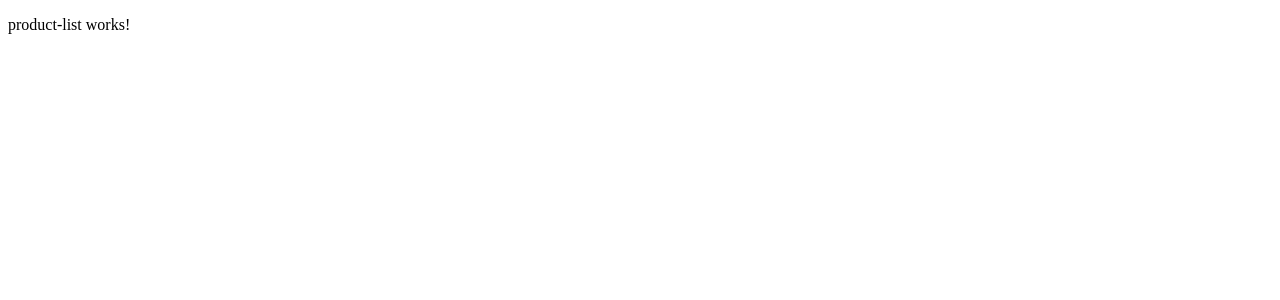
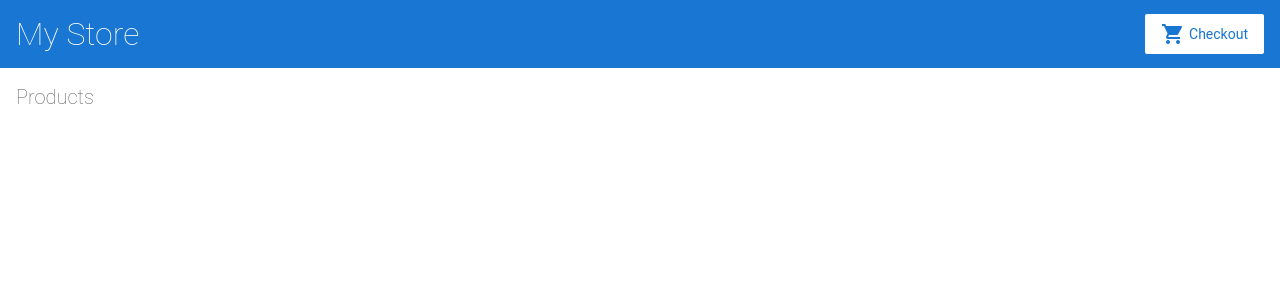
Before and after one commit to Goafterthewind/angular-WebTest, an Angular app: page / in a window 1280 px wide. Shown: the top 300 px of the page. Built offline with nearby package versions, Linux system fonts and the light colour scheme.

Commit message:
同步stackblitz端初始代码
1、添加全局样式
2、添加top-bar组件
3、添加products.ts文件
4、添加代码注释

```diff
--- a/src/app/app.component.css
+++ b/src/app/app.component.css
@@ -0,0 +1,3 @@
+p {
+    font-family: Lato;
+  }
--- a/src/app/app.component.html
+++ b/src/app/app.component.html
@@ -1 +1,6 @@
-<router-outlet></router-outlet>
+<app-top-bar></app-top-bar>
+
+<!-- 页面占位符，动态加载，会被替换掉 -->
+<div class="container">
+    <router-outlet></router-outlet>
+  </div>
--- a/src/app/app.component.ts
+++ b/src/app/app.component.ts
@@ -6,5 +6,5 @@ import { Component } from '@angular/core';
   styleUrls: ['./app.component.css']
 })
 export class AppComponent {
-  title = 'webTest';
+  // title = 'webTest';
 }
--- a/src/app/app.module.ts
+++ b/src/app/app.module.ts
@@ -1,23 +1,29 @@
 import { BrowserModule } from '@angular/platform-browser';
 import { NgModule } from '@angular/core';
 import { RouterModule } from '@angular/router';
-
+import { ReactiveFormsModule } from '@angular/forms';
 
 import { AppComponent } from './app.component';
 import { ProductListComponent } from './product-list/product-list.component';
+import { TopBarComponent } from './top-bar/top-bar.component';
 
 @NgModule({
   declarations: [
     AppComponent,
-    ProductListComponent
+    ProductListComponent,
+    TopBarComponent
   ],
+
+  // 配置路由，根据不同的url，跳转不同的页面
   imports: [
     BrowserModule,
+    ReactiveFormsModule, // 这个模块的作用是？？
+    // 有路由定义组成的数组，path是用来匹配浏览器地址中的url，component是指路由对应的组件
     RouterModule.forRoot([
       { path: '', component: ProductListComponent },
     ])
   ],
-  providers: [],
+  // providers: [],
   bootstrap: [AppComponent]
 })
 export class AppModule { }
--- a/src/app/product-list/product-list.component.html
+++ b/src/app/product-list/product-list.component.html
@@ -1 +1 @@
-<p>product-list works!</p>
+<h2>Products</h2>
--- a/src/app/product-list/product-list.component.ts
+++ b/src/app/product-list/product-list.component.ts
@@ -1,15 +1,18 @@
 import { Component, OnInit } from '@angular/core';
+
+import { products } from '../products';
 
 @Component({
   selector: 'app-product-list',
   templateUrl: './product-list.component.html',
   styleUrls: ['./product-list.component.css']
 })
-export class ProductListComponent implements OnInit {
+export class ProductListComponent {
 
-  constructor() { }
+  products = products;
 
-  ngOnInit() {
+  share() {
+    window.alert('The product has been shared!');
   }
 
 }
--- /dev/null
+++ b/src/app/products.ts
@@ -0,0 +1,17 @@
+export const products = [
+    {
+      name: 'Phone XL',
+      price: 799,
+      description: 'A large phone with one of the best screens'
+    },
+    {
+      name: 'Phone Mini',
+      price: 699,
+      description: 'A great phone with one of the best cameras'
+    },
+    {
+      name: 'Phone Standard',
+      price: 299,
+      description: ''
+    }
+  ];
--- /dev/null
+++ b/src/app/top-bar/top-bar.component.html
@@ -0,0 +1,5 @@
+<a [routerLink]="['/']">
+    <h1>My Store</h1>
+  </a>
+
+  <a [routerLink]="['/cart']" class="button fancy-button"><i class="material-icons">shopping_cart</i>Checkout</a>
--- /dev/null
+++ b/src/app/top-bar/top-bar.component.ts
@@ -0,0 +1,15 @@
+import { Component, OnInit } from '@angular/core';
+
+@Component({
+  selector: 'app-top-bar',
+  templateUrl: './top-bar.component.html',
+  styleUrls: ['./top-bar.component.css']
+})
+export class TopBarComponent implements OnInit {
+
+  constructor() { }
+
+  ngOnInit() {
+  }
+
+}
--- a/src/index.html
+++ b/src/index.html
@@ -6,8 +6,13 @@
   <base href="/">
   <meta name="viewport" content="width=device-width, initial-scale=1">
   <link rel="icon" type="image/x-icon" href="favicon.ico">
+  <link
+      href="https://fonts.googleapis.com/icon?family=Material+Icons"
+      rel="stylesheet"
+    />
 </head>
 <body>
+  <!-- app-root标签相当于局部页面的占位符，动态加载；运行时会被app.component.html替换掉 -->
   <app-root></app-root>
 </body>
 </html>
--- a/src/styles.css
+++ b/src/styles.css
@@ -1 +1,146 @@
 /* You can add global styles to this file, and also import other style files */
+/* Global Styles */
+
+* {
+    font-family: 'Roboto', Arial, sans-serif;
+    color: #616161;
+    box-sizing: border-box;
+    -webkit-font-smoothing: antialiased;
+    -moz-osx-font-smoothing: grayscale;
+  }
+
+  body {
+    margin: 0;
+  }
+
+  .container {
+    display: flex;
+    flex-direction: row;
+  }
+
+  router-outlet + *  {
+    padding: 0 16px;
+  }
+
+  /* Text */
+
+  h1 {
+    font-size: 32px;
+  }
+
+  h2 {
+    font-size: 20px;
+  }
+
+  h1, h2 {
+    font-weight: lighter;
+  }
+
+  p {
+    font-size: 14px;
+  }
+
+  /* Hyperlink */
+
+  a {
+    cursor: pointer;
+    color: #1976d2;
+    text-decoration: none;
+  }
+
+  a:hover {
+    opacity: 0.8;
+  }
+
+  /* Input */
+
+  input {
+    font-size: 14px;
+    border-radius: 2px;
+    padding: 8px;
+    margin-bottom: 16px;
+    border: 1px solid #BDBDBD;
+  }
+
+  label {
+    font-size: 12px;
+    font-weight: bold;
+    margin-bottom: 4px;
+    display: block;
+    text-transform: uppercase;
+  }
+
+  /* Button */
+  .button, button {
+    display: inline-flex;
+    align-items: center;
+    padding: 8px 16px;
+    border-radius: 2px;
+    font-size: 14px;
+    cursor: pointer;
+    background-color: #1976d2;
+    color: white;
+    border: none;
+  }
+
+  .button:hover, button:hover {
+    opacity: 0.8;
+    font-weight: normal;
+  }
+
+  .button:disabled, button:disabled {
+    opacity: 0.5;
+    cursor: auto;
+  }
+
+  /* Fancy Button */
+
+  .fancy-button {
+    background-color: white;
+    color: #1976d2;
+  }
+
+  .fancy-button i.material-icons {
+    color: #1976d2;
+    padding-right: 4px;
+  }
+
+  /* Top Bar */
+
+  app-top-bar {
+    width: 100%;
+    height: 68px;
+    background-color: #1976d2;
+    padding: 16px;
+    display: flex;
+    flex-direction: row;
+    justify-content: space-between;
+    align-items: center;
+  }
+
+  app-top-bar h1 {
+    color: white;
+    margin: 0;
+  }
+
+  /* Checkout Cart, Shipping Prices */
+
+  .cart-item, .shipping-item {
+    width: 100%;
+    min-width: 400px;
+    max-width: 450px;
+    display: flex;
+    flex-direction: row;
+    justify-content: space-between;
+    padding: 16px 32px;
+    margin-bottom: 8px;
+    border-radius: 2px;
+    background-color: #EEEEEE;
+  }
+
+
+  /*
+  Copyright Google LLC. All Rights Reserved.
+  Use of this source code is governed by an MIT-style license that
+  can be found in the LICENSE file at http://angular.io/license
+  */
```
Also changed, not shown: src/app/top-bar/top-bar.component.css (added).
